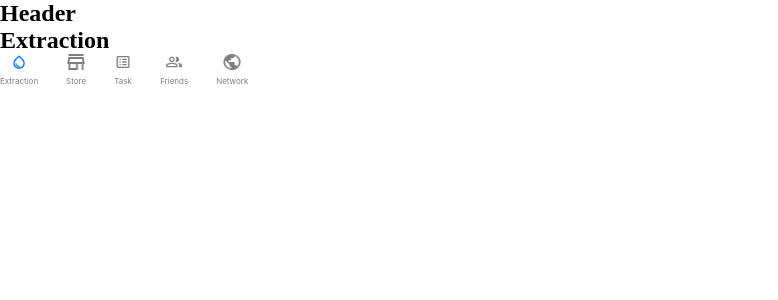
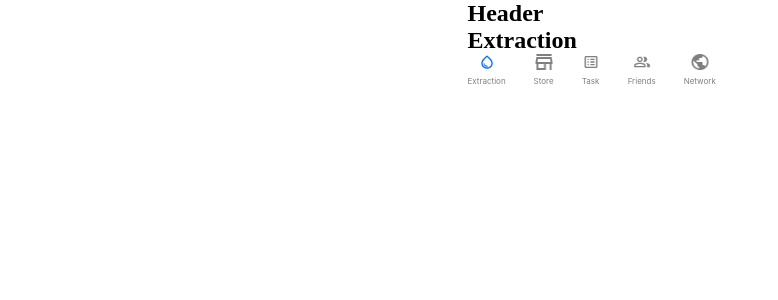
Before and after one commit to mhdnv1/miniapptg, a React (Vite) app: page / in a window 1280 px wide. Shown: the top 300 px of the page, without its empty margins (0-778 px from the left). Built offline with nearby package versions, Linux system fonts and the light colour scheme.

Commit message:
add container

```diff
--- a/src/app/Layout/Layout.tsx
+++ b/src/app/Layout/Layout.tsx
@@ -5,10 +5,10 @@ import { Outlet } from 'react-router-dom';
 
 export const Layout:React.FC = () => {
     return (
-        <>
+        <div className='container'>
         <Header/>
         <Outlet/>
         <Menu/>
-        </>
+        </div>
     );
 }
--- a/src/app/styles/style.scss
+++ b/src/app/styles/style.scss
@@ -13,4 +13,9 @@ ul li{
 a{
     text-decoration: none;
 }
+.container{
+    max-width: 345px;
+    width: 100%;
+    margin: 0 auto;
+}
 @import './components/Menu.module.scss'
```
